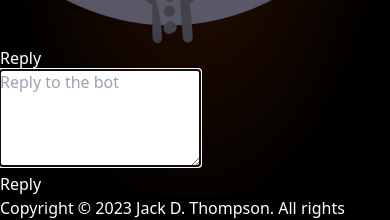
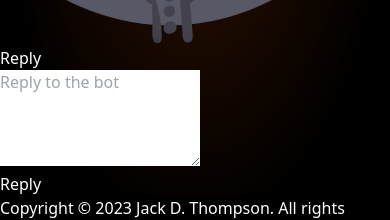
Before and after one commit to jacktho/jackthompson.dev, a SvelteKit app: page / in a window 390 px wide. Shown: the part 965-1185 px from the top of the page. Built offline with nearby package versions, Linux system fonts and the light colour scheme; no server answers; what discord.js would draw is missing.

Commit message:
No longer focusing textarea on load for a better experience on mobile

```diff
--- a/src/routes/Reply.svelte
+++ b/src/routes/Reply.svelte
@@ -1,17 +1,11 @@
 <script lang="ts">
-	import { onMount } from 'svelte';
 	import { enhance } from '$app/forms';
 	import type { Message } from '$lib/types';
 
 	export let history: Message[] = [];
 	export let isTyping = false;
 
-	let textarea: HTMLTextAreaElement;
 	let form: HTMLFormElement;
-
-	onMount(() => {
-		textarea.focus();
-	});
 
 	const handleKeyDown = (event: KeyboardEvent) => {
 		if (event.key === 'Enter' && event.ctrlKey) {
@@ -43,7 +37,6 @@
 		<div>
 			<textarea
 				on:keydown={handleKeyDown}
-				bind:this={textarea}
 				rows="4"
 				name="message"
 				id="message"
```
